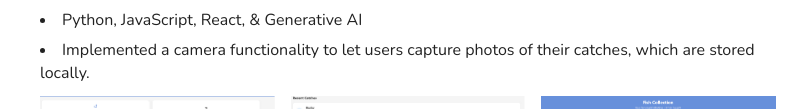
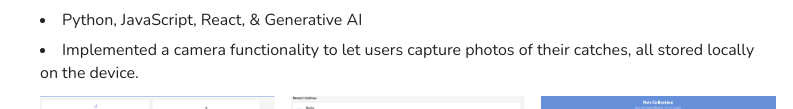
Before and after one commit to MitchelCC/mitchelcc.github.io, a plain HTML site: page index.html in a window 1280 px wide. Shown: the part 843-952 px from the top of the page, 32-825 px from the left. Drawn offline with nearby package versions, Linux system fonts and the light colour scheme.

Commit message:
Update index.html

```diff
--- a/index.html
+++ b/index.html
@@ -192,7 +192,7 @@
 
                     <ul>
                       <li>Python, JavaScript, React, &amp; Generative AI</li>
-                      <li>Implemented a camera functionality to let users capture photos of their catches, which are stored locally.</li>
+                      <li>Implemented a camera functionality to let users capture photos of their catches, all stored locally on the device.</li>
                     </ul>
 
 
```
